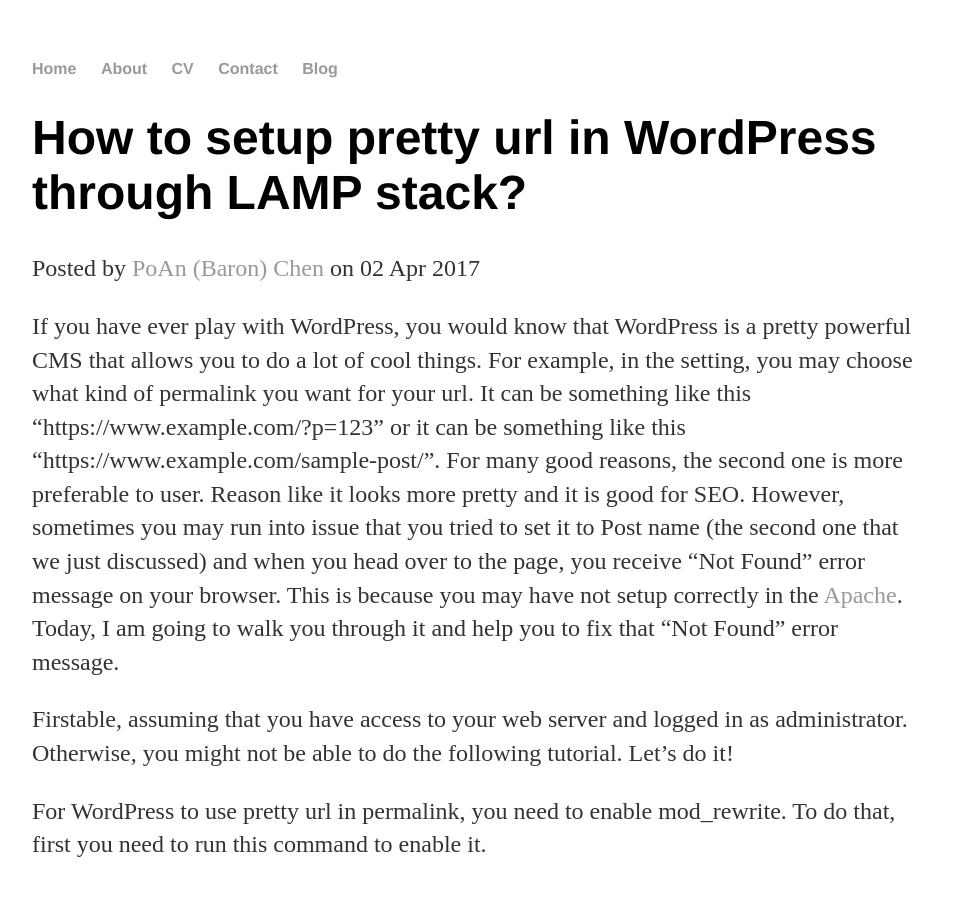
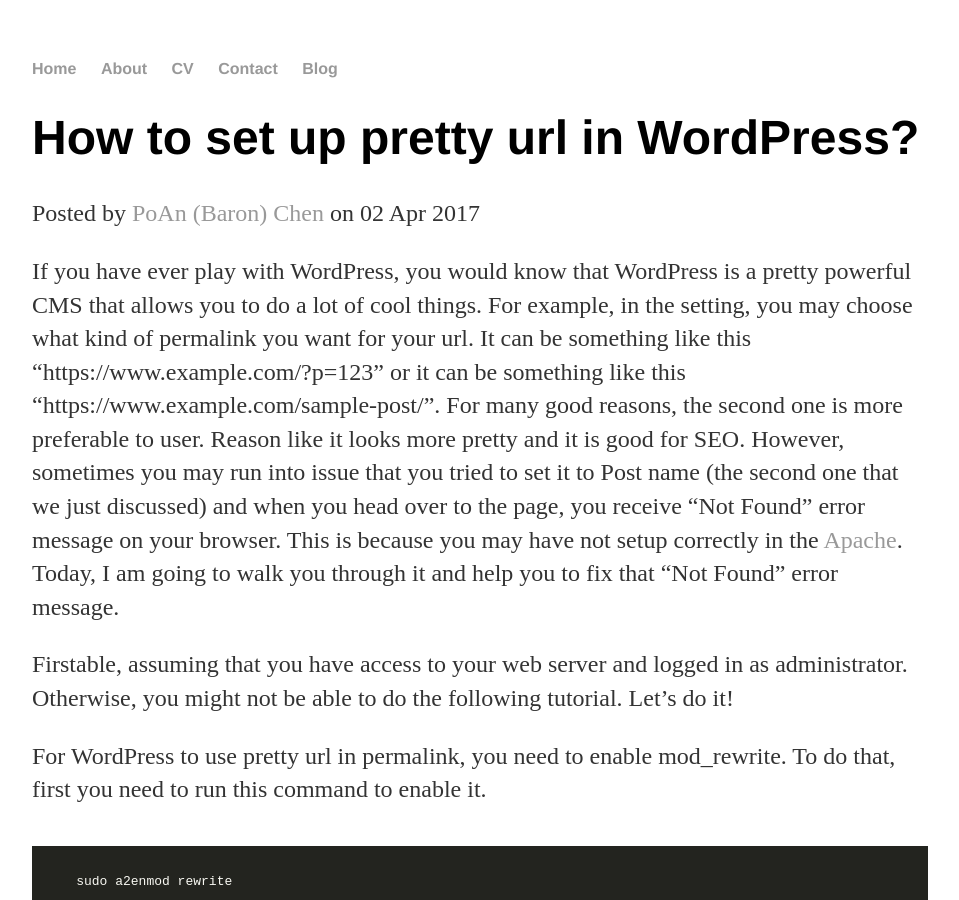
Before and after one commit to poanchen/poanchen.github.io, a Jekyll site: the page built from _posts/2017-04-02-how-to-set-up-pretty-url-in-wordpress.md, in a window 1280 px wide and 900 px high. Shown: the whole window, without its empty margins (160-1119 px from the left). Built offline with Jekyll 4.4.1, drawn with Linux system fonts in a browser that asks for light colours; nearby versions of some CDN libraries; comment, search, counter and statistics services are not loaded.

Commit message:
typo forthe 04-02 blog

```diff
--- a/_posts/2017-12-09-how-to-setup-pretty-url-in-wordpress-through-lamp-stack.md
+++ b/_posts/2017-04-02-how-to-set-up-pretty-url-in-wordpress.md
@@ -1,6 +1,6 @@
 ---
 layout: post
-title: "How to setup pretty url in WordPress through LAMP stack?"
+title: "How to set up pretty url in WordPress?"
 author: PoAn (Baron) Chen
 author_url: https://github.com/poanchen
 date: 2017-04-02
```
